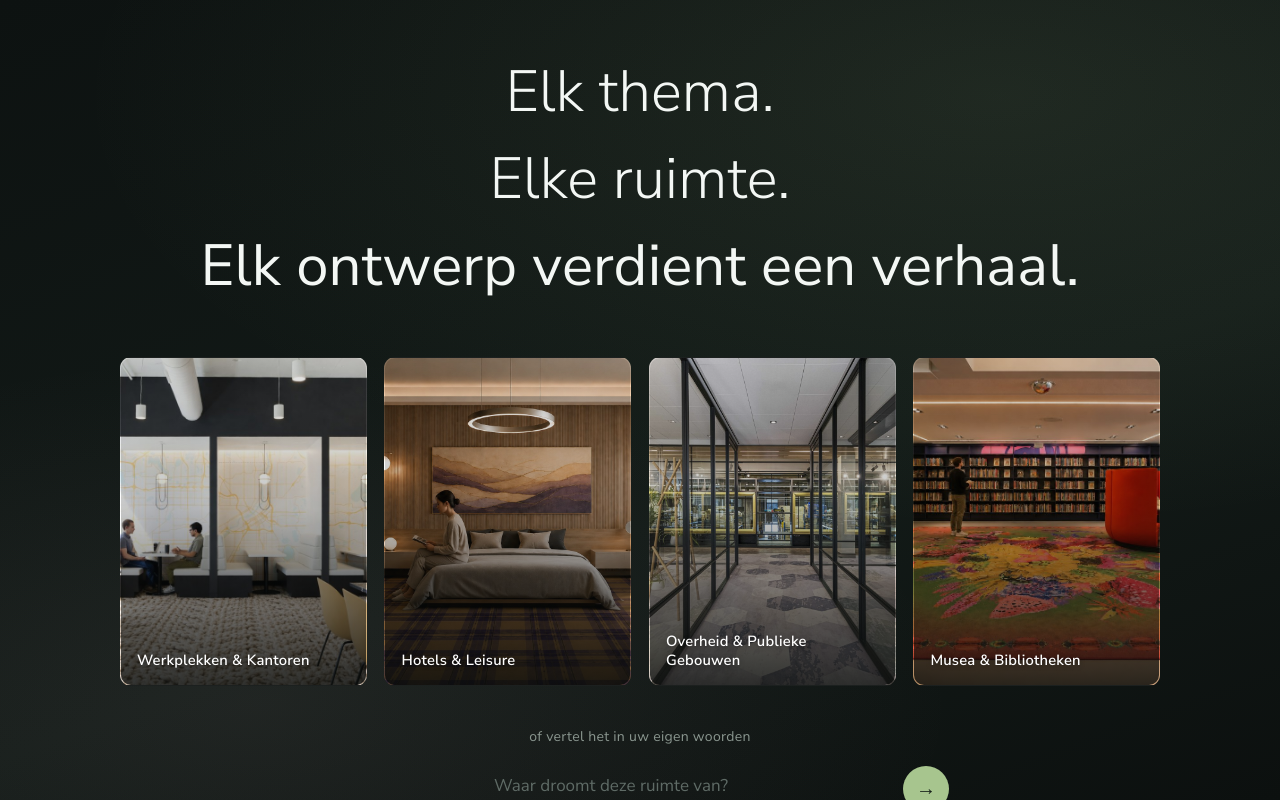
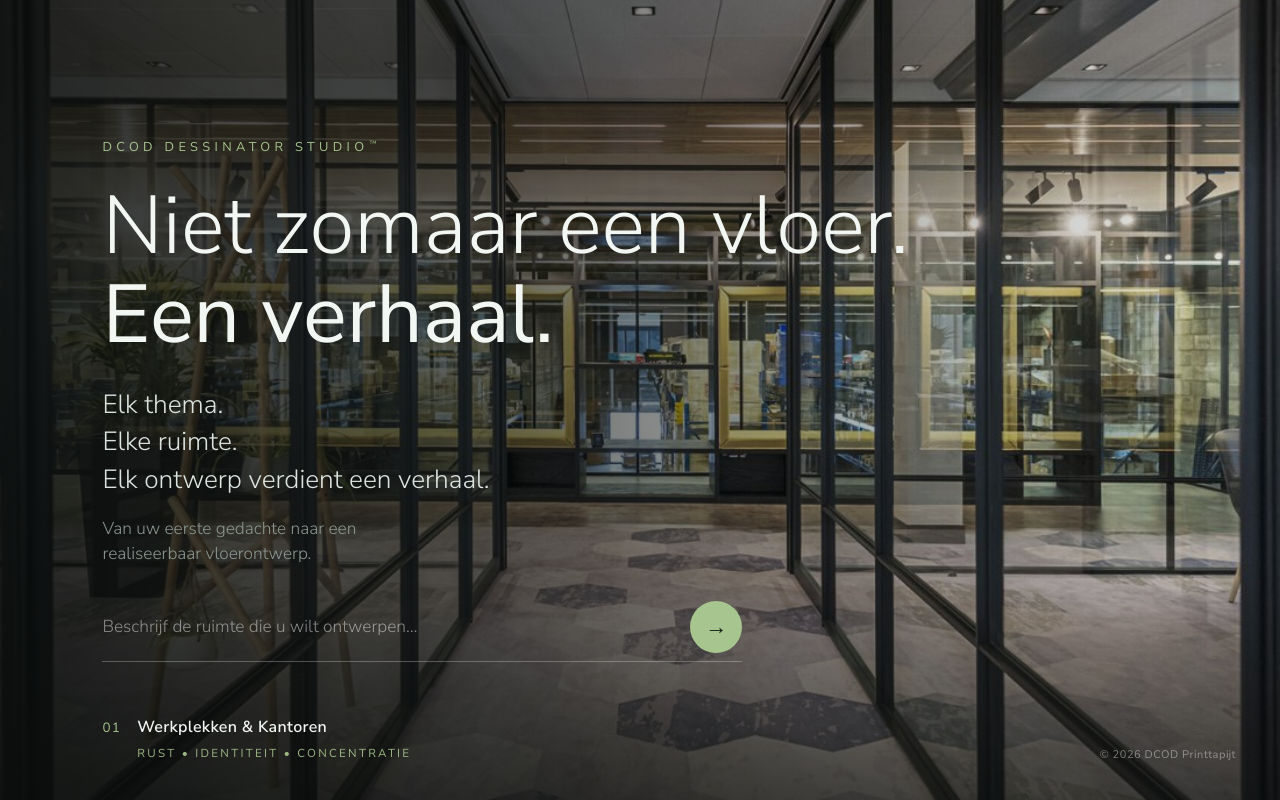
Before and after one commit to appieoosterhof/dcod-tapijt-studio-v2, a Flask app: page /ontwerp in a window 1280 px wide. Run offline with Flask 3, Linux system fonts and the light colour scheme.

Commit message:
feat(experience): definitive brand-first homepage — DCOD Dessinator Studio (UX-001 herontwerp)
Herontwerp van de /ontwerp-openingspagina volgens het goedgekeurde concept: geen
software-interface, maar de entree van een ontwerpstudio. De hiërarchie is
consequent merk -> filosofie -> functie:
- Merknaam DCOD Dessinator Studio(TM) als rustige eyebrow;
- merkbelofte "Niet zomaar een vloer. Een verhaal." leidend en grootst;
- ontwerpfilosofie "Elk thema. Elke ruimte. Elk ontwerp verdient een verhaal." secundair;
- subtekst + een breed invoerveld met subtiele groene pijl tertiair.
Full-screen sfeerfoto's van vier gerealiseerde projecten (de vloer als hoofdrol)
vloeien traag over (~9s) met een genummerde thema-indicatie linksonder die
meewisselt (01 Werkplekken, 02 Hotels, 03 Overheid, 04 Musea) en
"© 2026 DCOD Printtapijt" subtiel rechtsonder. Donkere links-gewogen overlay, één
groen accent, uitsluitend Avenir-gewichten, prefers-reduced-motion.

Het invoerveld start het gesprek via de bestaande beginMetHero-flow (geen wijziging
aan ontwerp.js of de backend). Geverifieerd: desktop + mobiel, start-flow werkt,
0 console-fouten. Uitsluitend Experience Layer; geen wijziging aan Design Brain,
workflow, API's, reasoning, DesignContext of contracten (BUILD-030 freeze).

Co-Authored-By: Claude Opus 4.8 <noreply@anthropic.com>

```diff
--- a/templates/ontwerp.html
+++ b/templates/ontwerp.html
@@ -48,55 +48,66 @@ body[data-sfeer="organisch"] .sfeer{background:
     radial-gradient(110% 80% at 22% 86%, rgba(190,170,130,.09), transparent 55%),
     linear-gradient(160deg,#0e1210,#161d18 60%,#0c100e);}
 
-/* ── Hero (landingstoestand) ────────────────────────────────────────────────── */
-#hero{position:fixed;inset:0;z-index:20;overflow-y:auto;
+/* ── Hero (landingstoestand): merk eerst, full-screen sfeerfoto ──────────────── */
+#hero{position:fixed;inset:0;z-index:20;overflow:hidden;
   transition:opacity var(--t-traag) ease, transform var(--t-traag) ease;}
-.hero-inner{min-height:100%;width:100%;max-width:1120px;margin:0 auto;position:relative;z-index:2;
-  display:flex;flex-direction:column;justify-content:center;align-items:center;text-align:center;
-  padding:clamp(28px,6vh,56px) clamp(18px,4vw,40px);}
 body.gestart #hero{opacity:0;transform:scale(1.03);pointer-events:none;}
 
-/* Hero-tekst: rustig en ruim, uitsluitend Avenir-gewichten (huisstijl) */
-.hero-kop{font-family:var(--font);font-weight:300;letter-spacing:.2px;color:var(--text-strong);
-  font-size:clamp(31px,5.2vw,58px);line-height:1.5;}
-.hero-kop span{display:block;}
-.hero-kop .accent{font-weight:400;}
+/* Overvloeiende gerealiseerde projecten (de vloer als hoofdrol) */
+.hero-beelden{position:absolute;inset:0;z-index:0;background:var(--diep);}
+.hero-beeld{position:absolute;inset:0;background-size:cover;background-position:center;
+  opacity:0;transition:opacity 2.6s ease-in-out;}
+.hero-beeld.actief{opacity:1;}
+.hero-scrim{position:absolute;inset:0;z-index:1;pointer-events:none;background:
+  linear-gradient(90deg,rgba(9,12,11,.87) 0%,rgba(9,12,11,.58) 42%,rgba(9,12,11,.24) 74%,rgba(9,12,11,.08) 100%),
+  linear-gradient(0deg,rgba(9,12,11,.62) 0%,rgba(9,12,11,0) 30%);}
 
-/* Themakaarten: bestaande projectfoto's, klikbaar; de fotografie leidend */
-.hero-kaarten{margin-top:clamp(34px,6vh,64px);width:100%;display:grid;
-  grid-template-columns:repeat(4,1fr);gap:clamp(12px,1.4vw,18px);}
-.themakaart{position:relative;aspect-ratio:3/4;border-radius:var(--radius-sm);overflow:hidden;
-  background:var(--diep) center/cover no-repeat;background-image:var(--kaart-beeld);
-  border:1px solid rgba(255,255,255,.07);padding:0;text-align:left;
-  transition:transform .5s ease,box-shadow .5s ease;}
-.themakaart::after{content:"";position:absolute;inset:0;pointer-events:none;transition:background .5s ease;
-  background:linear-gradient(180deg,rgba(9,12,11,.10) 0%,rgba(9,12,11,.22) 46%,rgba(9,12,11,.82) 100%);}
-.themakaart:hover,.themakaart:focus-visible{transform:translateY(-5px);box-shadow:0 16px 44px rgba(0,0,0,.42);outline:none;}
-.themakaart:hover::after,.themakaart:focus-visible::after{
-  background:linear-gradient(180deg,rgba(9,12,11,.04) 0%,rgba(9,12,11,.14) 46%,rgba(9,12,11,.70) 100%);}
-.kaart-thema{position:absolute;left:16px;right:14px;bottom:15px;z-index:1;
-  font-family:var(--font);font-weight:600;font-size:clamp(14.5px,1.15vw,16px);line-height:1.3;
-  color:#fff;letter-spacing:.2px;text-shadow:0 1px 5px rgba(0,0,0,.35);}
+/* Tekstblok links -- hiërarchie: merk -> belofte -> filosofie -> functie */
+.hero-inhoud{position:absolute;top:50%;left:clamp(30px,8vw,132px);transform:translateY(-50%);z-index:2;
+  max-width:min(820px,84vw);}
+.hero-merk{font-family:var(--font);font-size:clamp(12px,1vw,14px);font-weight:500;letter-spacing:.34em;
+  text-transform:uppercase;color:var(--green);margin:0 0 clamp(20px,3vh,32px);}
+.hero-merk .tm{font-size:.6em;vertical-align:super;letter-spacing:0;margin-left:.14em;opacity:.85;}
+.hero-belofte{margin:0;font-family:var(--font);font-weight:300;letter-spacing:.1px;color:var(--text-strong);
+  font-size:clamp(42px,6.4vw,92px);line-height:1.08;text-wrap:balance;}
+.hero-belofte span{display:block;}
+.hero-belofte .punch{font-weight:400;}
+.hero-filosofie{margin:clamp(24px,3.4vh,40px) 0 0;font-family:var(--font);font-weight:300;color:#DDE4E0;
+  font-size:clamp(19px,2.05vw,29px);line-height:1.42;}
+.hero-filosofie span{display:block;}
+.hero-sub{margin:clamp(16px,2.2vh,24px) 0 0;font-size:clamp(15px,1.35vw,19px);font-weight:300;
+  color:var(--muted);max-width:34ch;line-height:1.5;}
+.hero-invoer-wrap{margin-top:clamp(28px,4.2vh,48px);display:flex;align-items:center;gap:16px;
+  max-width:640px;border-bottom:1px solid rgba(243,247,244,.28);padding-bottom:8px;}
+#heroInvoer{flex:1;min-width:0;background:transparent;border:none;color:var(--text-strong);font-family:var(--font);
+  font-size:clamp(15px,1.35vw,18px);font-weight:300;padding:8px 0;line-height:1.5;text-overflow:ellipsis;}
+#heroInvoer::placeholder{color:rgba(243,247,244,.5);}
+#heroInvoer:focus{outline:none;}
+.rond{width:52px;height:52px;border-radius:50%;background:var(--green);color:#16211a;font-size:22px;flex:none;
+  display:flex;align-items:center;justify-content:center;transition:transform var(--t-snel) ease,background var(--t-snel) ease;}
+.rond:hover{transform:translateY(-2px);background:#b6d29d;}
 
-/* Secundaire, vrije ingang */
-.hero-of{margin-top:clamp(30px,5vh,52px);color:var(--muted);font-size:14px;letter-spacing:.3px;}
-.hero-invoer-wrap{margin-top:14px;display:flex;align-items:flex-end;gap:12px;justify-content:center;width:100%;}
-#heroInvoer{width:min(560px,86vw);background:transparent;border:none;border-bottom:1px solid var(--line-strong);
-  color:var(--text-strong);font-family:var(--font);font-size:17px;padding:12px 4px;resize:none;text-align:center;line-height:1.5;}
-#heroInvoer::placeholder{color:var(--faint);}
-#heroInvoer:focus{outline:none;border-color:var(--green-dim);}
-.rond{width:46px;height:46px;border-radius:50%;background:var(--green);color:#16211a;font-size:20px;flex:none;
-  display:flex;align-items:center;justify-content:center;transition:transform var(--t-snel) ease,opacity var(--t-snel) ease;}
-.rond:hover{transform:translateY(-1px);}
+/* Thema-indicatie linksonder (wisselt mee met de achtergrond) */
+.hero-thema{position:absolute;left:clamp(30px,8vw,132px);bottom:clamp(28px,4.6vh,48px);z-index:2;
+  display:flex;align-items:baseline;gap:16px;transition:opacity 1.1s ease;}
+.hero-thema-nr{font-family:var(--font);font-size:clamp(13px,1.05vw,15px);font-weight:500;letter-spacing:.1em;
+  color:var(--green);font-variant-numeric:tabular-nums;}
+.hero-thema-naam{font-family:var(--font);font-size:clamp(15px,1.25vw,18px);font-weight:600;letter-spacing:.02em;color:var(--text-strong);}
+.hero-thema-tag{margin-top:6px;font-size:clamp(11.5px,.9vw,13px);font-weight:400;letter-spacing:.2em;
+  text-transform:uppercase;color:rgba(167,197,142,.92);}
 
-/* Responsive: tablet & smartphone -> 2 kolommen, grotere/leesbare kaarttitels */
-@media (max-width:820px){.hero-kaarten{grid-template-columns:repeat(2,1fr);}}
-@media (max-width:520px){
-  .hero-kop{font-size:clamp(29px,7.6vw,40px);line-height:1.45;}
-  .hero-kaarten{gap:12px;margin-top:30px;}
-  .themakaart{aspect-ratio:4/5;}
-  .kaart-thema{font-size:16px;left:13px;right:12px;bottom:12px;}
+/* Copyright rechtsonder, subtiel */
+.hero-copyright{position:absolute;right:clamp(24px,4vw,44px);bottom:clamp(24px,4.6vh,44px);z-index:2;
+  font-family:var(--font);font-size:11px;letter-spacing:.05em;color:rgba(243,247,244,.45);}
+
+@media (max-width:640px){
+  .hero-inhoud{left:24px;right:24px;max-width:none;top:40%;}
+  .hero-belofte{font-size:clamp(34px,9.4vw,48px);}
+  .hero-filosofie{font-size:clamp(17px,4.6vw,22px);}
+  .hero-thema{left:24px;bottom:56px;gap:12px;}
+  .hero-copyright{left:24px;right:auto;bottom:26px;font-size:10.5px;}
 }
+@media (prefers-reduced-motion:reduce){.hero-beeld{transition:none;}.hero-thema{transition:none;}}
 
 /* ── Atelier ────────────────────────────────────────────────────────────────── */
 header#atelierkop{display:flex;align-items:center;padding:22px 30px;opacity:0;transition:opacity var(--t-traag) ease;}
@@ -193,35 +204,37 @@ body.gestart main{opacity:1;}
 <body>
 <div class="sfeer" aria-hidden="true"></div>
 
-<!-- Hero: de eerste indruk — vier werelden als vertrekpunt van een ontwerpgesprek -->
+<!-- Hero: de eerste indruk — merkbelofte boven een full-screen sfeerfoto -->
 <div id="hero">
-  <div class="hero-inner">
-    <h1 class="hero-kop">
-      <span>Elk thema.</span>
-      <span>Elke ruimte.</span>
-      <span class="accent">Elk ontwerp verdient een verhaal.</span>
-    </h1>
-    <!-- Themakaarten: eigen projectfoto's; klik = start het gesprek met dit thema als eerste context -->
-    <div class="hero-kaarten">
-      <button type="button" class="themakaart" data-thema="Ik ontwerp een vloer voor een werkplek- of kantooromgeving." style="--kaart-beeld:url('/static/img/projecten/project_3.jpg')">
-        <span class="kaart-thema">Werkplekken &amp; Kantoren</span>
-      </button>
-      <button type="button" class="themakaart" data-thema="Ik ontwerp een vloer voor een hotel- of leisure-omgeving." style="--kaart-beeld:url('/static/img/projecten/project_2.jpg')">
-        <span class="kaart-thema">Hotels &amp; Leisure</span>
-      </button>
-      <button type="button" class="themakaart" data-thema="Ik ontwerp een vloer voor een overheids- of publiek gebouw." style="--kaart-beeld:url('/static/img/projecten/project_1.jpg')">
-        <span class="kaart-thema">Overheid &amp; Publieke Gebouwen</span>
-      </button>
-      <button type="button" class="themakaart" data-thema="Ik ontwerp een vloer voor een museum of bibliotheek." style="--kaart-beeld:url('/static/img/projecten/project_4.jpg')">
-        <span class="kaart-thema">Musea &amp; Bibliotheken</span>
-      </button>
-    </div>
-    <p class="hero-of">of vertel het in uw eigen woorden</p>
+  <!-- Vier gerealiseerde projecten = vier werelden; traag overvloeiend -->
+  <div class="hero-beelden" aria-hidden="true">
+    <div class="hero-beeld actief" style="background-image:url('/static/img/projecten/project_1.jpg')"></div>
+    <div class="hero-beeld" style="background-image:url('/static/img/projecten/project_2.jpg')"></div>
+    <div class="hero-beeld" style="background-image:url('/static/img/projecten/project_3.jpg')"></div>
+    <div class="hero-beeld" style="background-image:url('/static/img/projecten/project_4.jpg')"></div>
+  </div>
+  <div class="hero-scrim" aria-hidden="true"></div>
+
+  <div class="hero-inhoud">
+    <p class="hero-merk">DCOD Dessinator Studio<span class="tm">™</span></p>
+    <h1 class="hero-belofte"><span>Niet zomaar een vloer.</span><span class="punch">Een verhaal.</span></h1>
+    <p class="hero-filosofie"><span>Elk thema.</span><span>Elke ruimte.</span><span>Elk ontwerp verdient een verhaal.</span></p>
+    <p class="hero-sub">Van uw eerste gedachte naar een realiseerbaar vloerontwerp.</p>
     <div class="hero-invoer-wrap">
-      <textarea id="heroInvoer" rows="1" placeholder="Waar droomt deze ruimte van?"></textarea>
+      <input type="text" id="heroInvoer" placeholder="Beschrijf de ruimte die u wilt ontwerpen…"/>
       <button id="heroVerstuur" class="rond" aria-label="Begin">→</button>
     </div>
   </div>
+
+  <div class="hero-thema" aria-hidden="true">
+    <span class="hero-thema-nr">01</span>
+    <div>
+      <div class="hero-thema-naam">Werkplekken &amp; Kantoren</div>
+      <div class="hero-thema-tag">Rust • Identiteit • Concentratie</div>
+    </div>
+  </div>
+
+  <div class="hero-copyright">© 2026 DCOD Printtapijt</div>
 </div>
 
 <header id="atelierkop">
@@ -252,21 +265,30 @@ body.gestart main{opacity:1;}
   </section>
 </main>
 
-<!-- Themakaart-klik: start het gesprek met dit thema als eerste context (hergebruikt de bestaande start-flow) -->
+<!-- Hero: trage overvloei van de sfeerbeelden + meewisselende thema-indicatie (presentatie-only) -->
 <script>
 (function(){
-  var kaarten = document.querySelectorAll('.themakaart');
-  var invoer = document.getElementById('heroInvoer');
-  var verstuur = document.getElementById('heroVerstuur');
-  if (!kaarten.length || !invoer || !verstuur) return;
-  for (var i = 0; i < kaarten.length; i++) {
-    kaarten[i].addEventListener('click', function () {
-      var thema = this.getAttribute('data-thema');
-      if (!thema) return;
-      invoer.value = thema;      // gekozen wereld = eerste ontwerpcontext (vrij bij te sturen)
-      verstuur.click();          // hergebruikt beginMetHero uit ontwerp.js; geen backend-wijziging
-    });
-  }
+  var beelden = [].slice.call(document.querySelectorAll('.hero-beeld'));
+  var themas = [
+    ["01","Werkplekken & Kantoren","Rust • Identiteit • Concentratie"],
+    ["02","Hotels & Leisure","Beleving • Warmte • Gastvrijheid"],
+    ["03","Overheid & Publieke Gebouwen","Oriëntatie • Verbinding • Ontmoeting"],
+    ["04","Musea & Bibliotheken","Cultuur • Verhaal • Inspiratie"]
+  ];
+  var nr = document.querySelector('.hero-thema-nr');
+  var naam = document.querySelector('.hero-thema-naam');
+  var tag = document.querySelector('.hero-thema-tag');
+  if (beelden.length < 2) return;
+  if (window.matchMedia && window.matchMedia('(prefers-reduced-motion: reduce)').matches) return;
+  var i = 0;
+  setInterval(function(){
+    beelden[i].classList.remove('actief');
+    i = (i + 1) % beelden.length;
+    beelden[i].classList.add('actief');
+    if (nr) nr.textContent = themas[i][0];
+    if (naam) naam.textContent = themas[i][1];
+    if (tag) tag.textContent = themas[i][2];
+  }, 9000);
 })();
 </script>
 <script src="/static/js/ontwerp.js?v=20260712_030000"></script>
```
